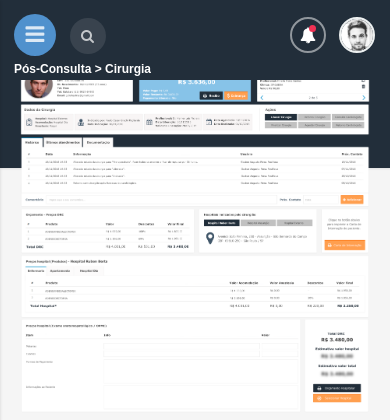
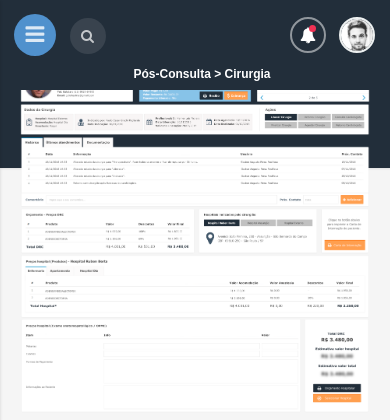
Before and after one commit to juliosalina/layout_s2, a PHP site: page / in a window 390 px wide. Shown: the top 420 px of the page. Run offline with PHP 8.4, Linux system fonts and the light colour scheme; style sheets or scripts are compiled from the project's sources; some web fonts are replaced.

Commit message:
ajustes css2

```diff
--- a/assets/less/_responsive.less
+++ b/assets/less/_responsive.less
@@ -184,13 +184,14 @@ File: Responsive
     h4{
       background:@dark;
       left:0;
-      text-align:left;
-      top:58px;
+      text-align:center;
+      top:63px;
       width:100%;
       font-size:12px!important;
       margin:0;
       padding-left:14px;
         z-index: 9!important;
+        padding-bottom:5px;
     }
   }
 }
```
Also changed, not shown: assets/css/style.css.
